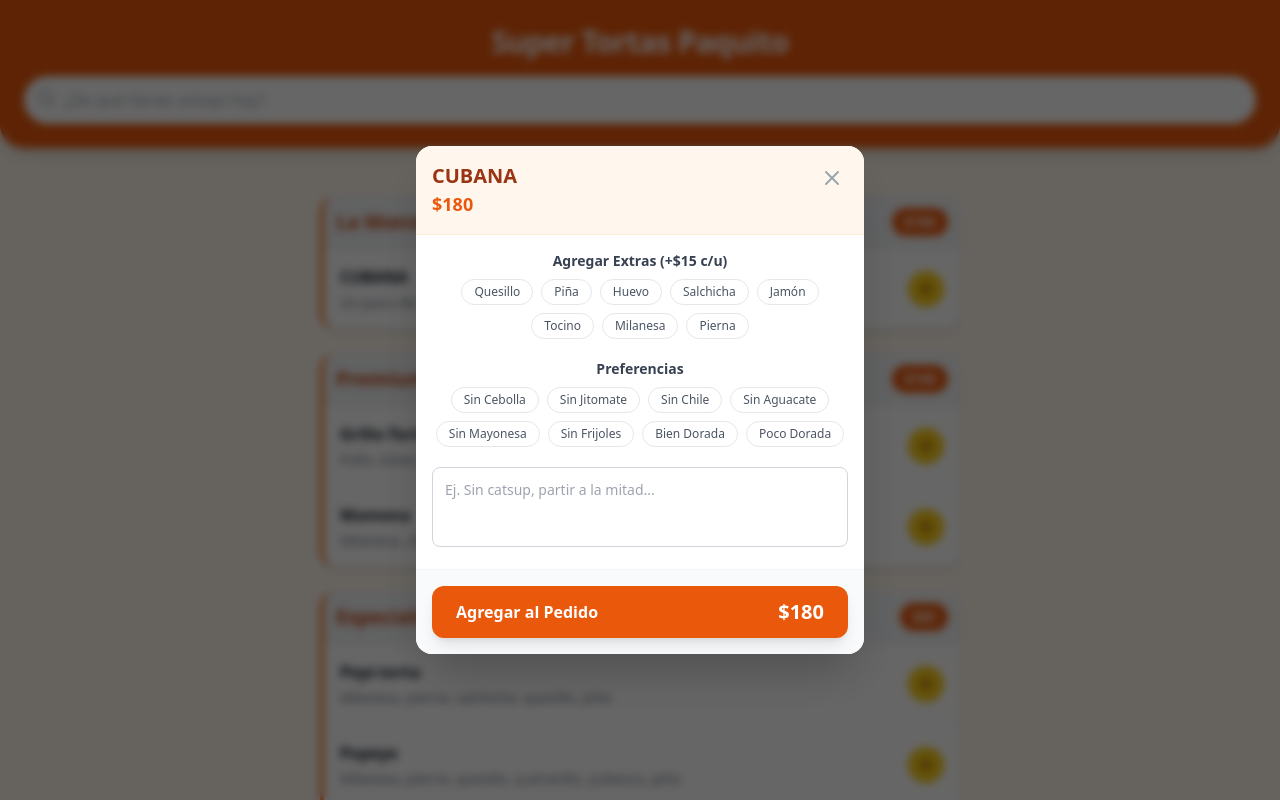
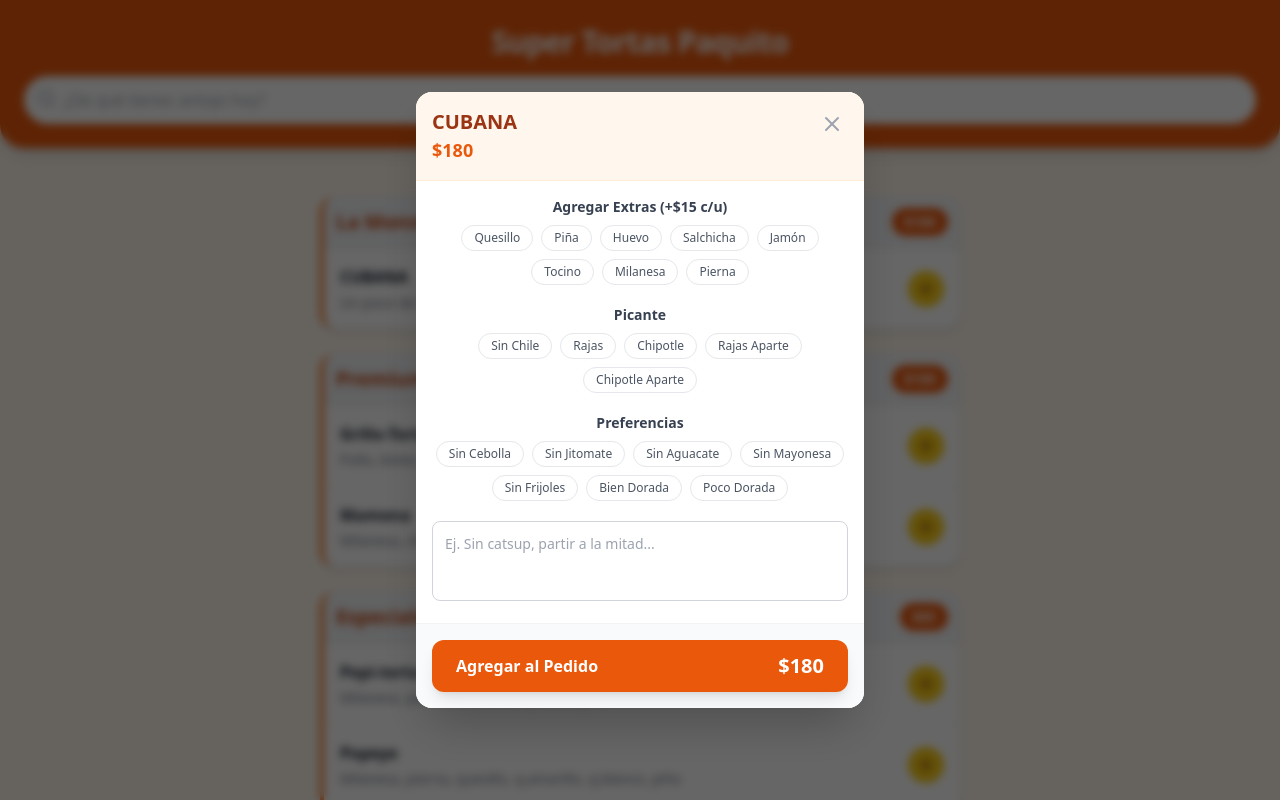
Before and after one commit to raze-20/tortas-paquito, a React (Vite) app: page / in a window 1280 px wide. Both pictures are taken after a click on the button 926 px from the left and 289 px from the top of the page. Shown: the top 800 px of the page. Built offline with nearby package versions, Linux system fonts and the light colour scheme.

Commit message:
feat: update common preferences and add spicy options to menu

```diff
--- a/src/App.jsx
+++ b/src/App.jsx
@@ -17,13 +17,18 @@ const TOP_EXTRAS = [
 ];
 
 const COMMON_PREFERENCES = [
-  "Sin Cebolla", "Sin Jitomate", "Sin Chile", "Sin Aguacate",
+  "Sin Cebolla", "Sin Jitomate", "Sin Aguacate",
   "Sin Mayonesa", "Sin Frijoles", "Bien Dorada", "Poco Dorada"
+];
+
+const SPICY_OPTIONS = [
+  "Sin Chile", "Rajas", "Chipotle",
+  "Rajas Aparte", "Chipotle Aparte"
 ];
 
 const BASE_INGREDIENTS = [
   "Milanesa", "Pierna", "Chuleta", "Chorizo", "Queso Blanco",
-  "Salchicha", "Huevo", "Queso Amarillo", "Jamón", "Pastor", "Pollo", "Bistec"
+  "Salchicha", "Huevo", "Queso Amarillo", "Jamón"
 ];
 
 // --- DATA DEL MENÚ ---
@@ -456,6 +461,15 @@ const MenuApp = () => {
               </div>
 
               <div>
+                <h4 className="font-bold text-gray-700 mb-2 text-sm">Picante</h4>
+                <div className="flex flex-wrap justify-center gap-2">
+                  {SPICY_OPTIONS.map((opt, idx) => (
+                    <button key={idx} onClick={() => togglePreference(opt)} className={`px-3 py-1 rounded-full text-xs border transition-all ${itemNotes.includes(opt) ? 'bg-red-50 border-red-400 text-red-700 font-bold' : 'border-gray-200 text-gray-600'}`}>{opt}</button>
+                  ))}
+                </div>
+              </div>
+
+              <div>
                 <h4 className="font-bold text-gray-700 mb-2 text-sm">Preferencias</h4>
                 <div className="flex flex-wrap justify-center gap-2">
                   {COMMON_PREFERENCES.map((pref, idx) => (
```
